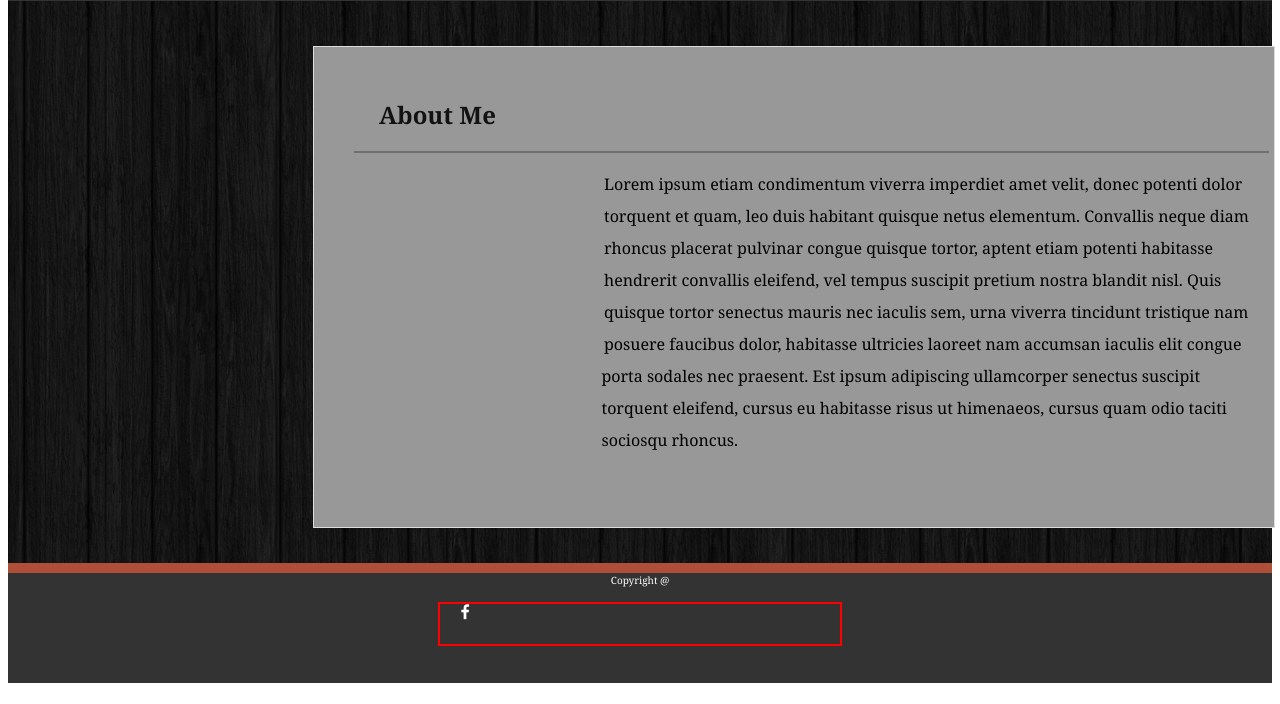
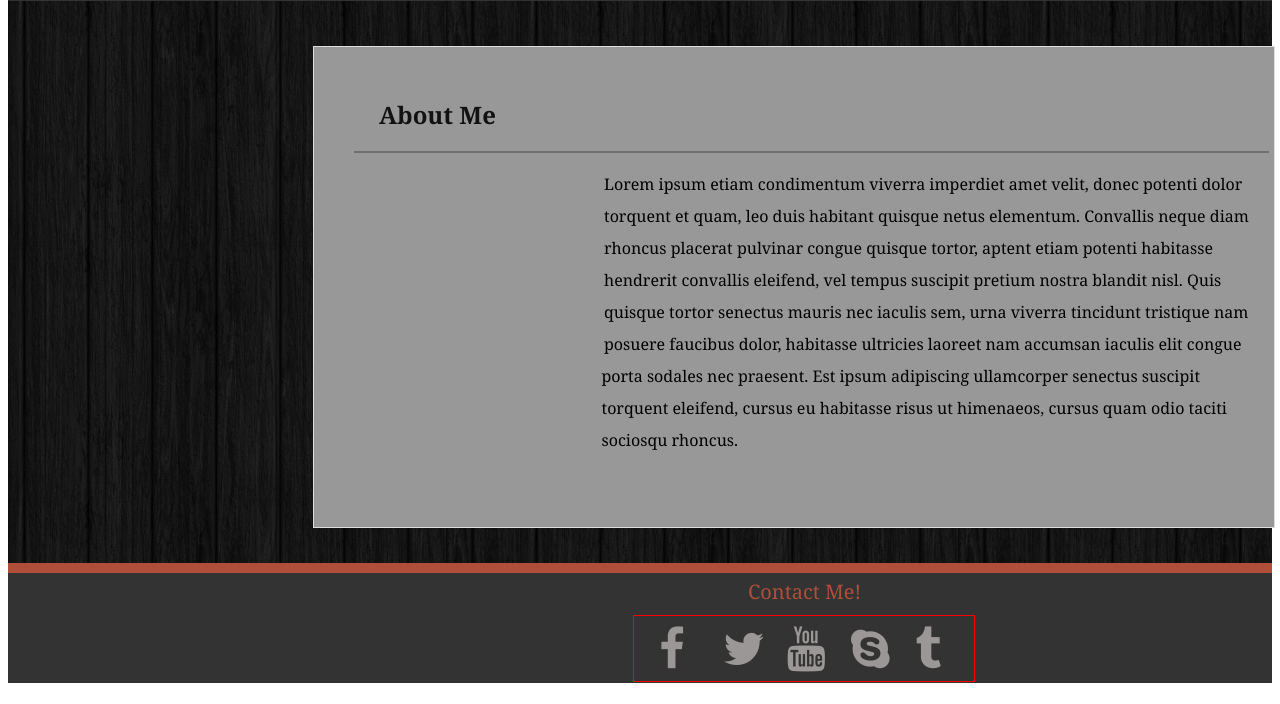
Before and after one commit to JustinConforti/Self-portfolio, a plain HTML site: page index.html in a window 1280 px wide. Shown: the part 107-811 px from the top of the page. Drawn offline with Linux system fonts and the light colour scheme; files whose address does not match are found by name.

Commit message:
minor changes to index page

```diff
--- a/assets/css/style.css
+++ b/assets/css/style.css
@@ -269,31 +269,33 @@ img {
 
 .fa {
 
-    font-size: 30px;
-    width: 50px;
+    margin:0 auto;
+    padding-right:25px;
+    font-size: 45px;
+    width: 10px;
     text-align: center;
     text-decoration: none;
+    border-radius: 50%;
+    padding-left:25px;
+    padding-top:5px;
 
-}
+  }
 
 
   .fa-facebook {
 
     text-decoration: none;
-    height:100px;
-    color: white;
-
 
   }
 
   .social-buttons {
 
-    border: 2px solid red;
-    width:400px;
-    height:40px;
-    margin:0 auto;
-    margin-top:15px;
-
+    border: 1px solid red;
+    padding-top:5px;
+    width:340px;
+    height:60px;
+    margin-top:10px;
+    margin-left:625px;
 
 }
 
@@ -301,9 +303,10 @@ img {
 .copyright-homepage {
 
     margin: 0 auto;
-    text-align:center;
-    font-size: 10px;
-    color: white;
+    padding-top:5px;
+    padding-left:740px;
+    font-size: 20px;
+    color: #af4f3a;
     font-family: 'Georgia', Times, Times New Roman, serif;
 
 }
--- a/index.html
+++ b/index.html
@@ -2,8 +2,8 @@
 <html>
  <head>
 <title>My Self-Portfolio</title>
+<link rel="stylesheet" href="https://cdnjs.cloudflare.com/ajax/libs/font-awesome/4.7.0/css/font-awesome.min.css">
 <link rel="stylesheet" type="text/css" href="assets/css/style.css">
-<link rel="stylesheet" href="https://cdnjs.cloudflare.com/ajax/libs/font-awesome/4.7.0/css/font-awesome.min.css">
 </head>
 <div class="homepage">
 <body>
@@ -60,10 +60,13 @@
 
     <div class ="footerborder-homepage"></div>
         <div class ="footer-homepage">
-            <p class ="copyright-homepage">Copyright @ </p>
+            <p class ="copyright-homepage">Contact Me! </p>
                 <div class ="social-buttons">
                     <a href="#" class="fa fa-facebook"></a>
-
+                    <a href="#" class="fa fa-twitter"></a>
+                    <a href="#" class="fa fa-youtube"></a>
+                    <a href="#" class="fa fa-skype"></a>
+                    <a href="#" class="fa fa-tumblr"></a>
 
                 </div>
         </div>
```
